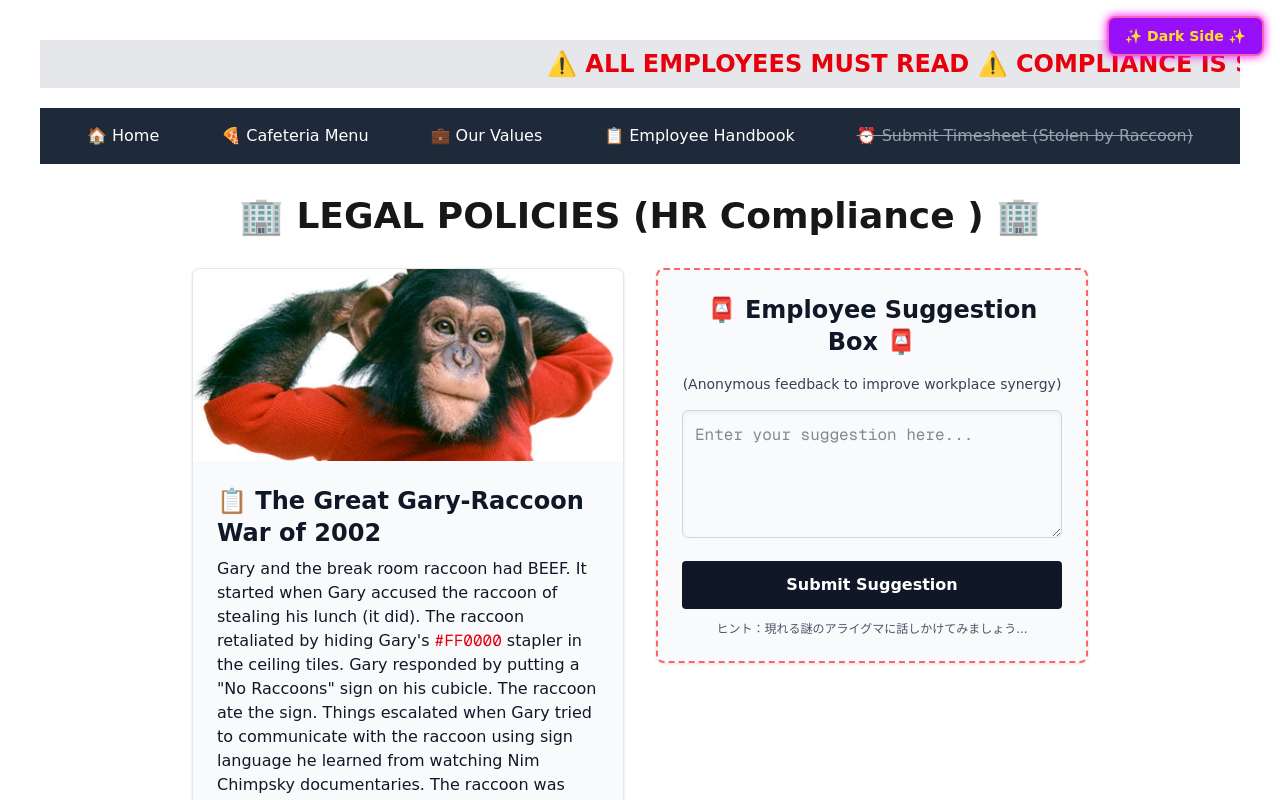
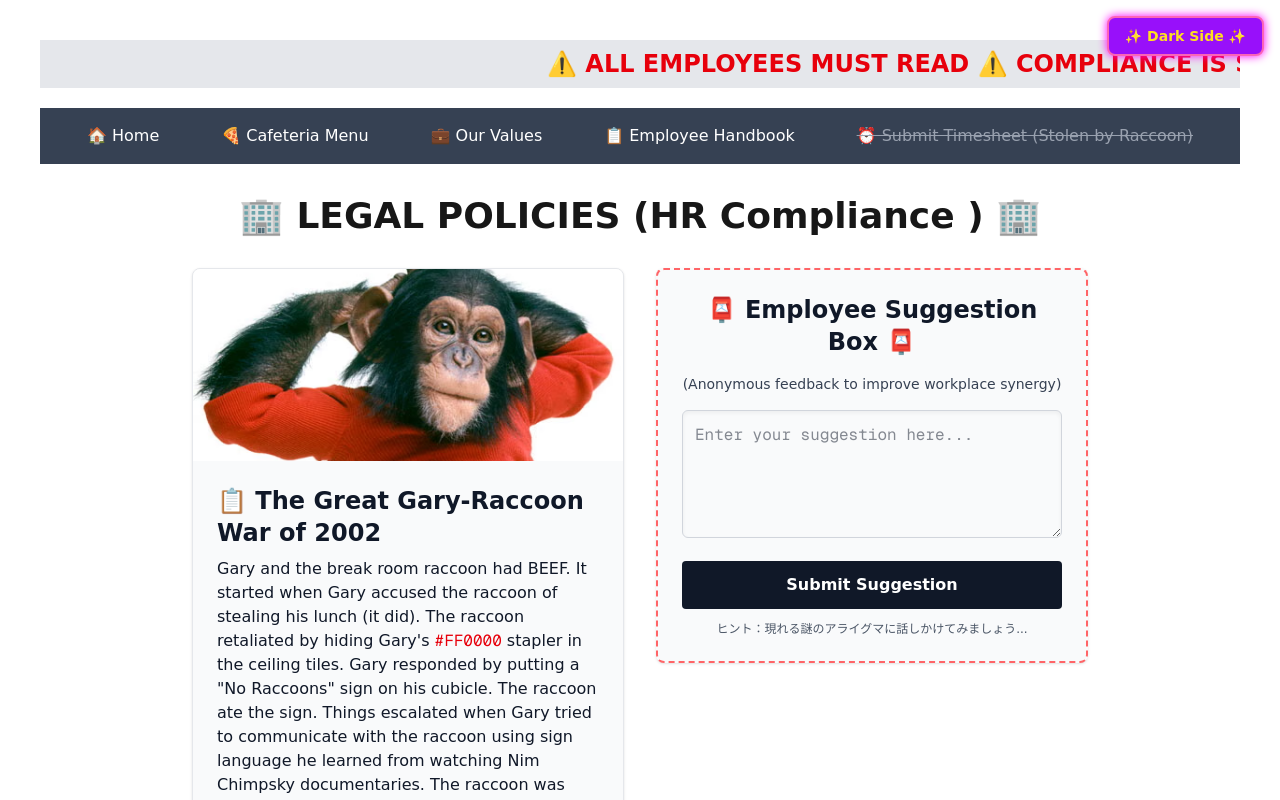
Before and after one commit to ANAS727189/TreasureHunt, a Next.js app: page /dashboard/policy in a window 1280 px wide. Shown: the top 800 px of the page. Built offline with nearby package versions, Linux system fonts and the light colour scheme.

Commit message:
fix: color2

```diff
--- a/app/dashboard/policy/page.tsx
+++ b/app/dashboard/policy/page.tsx
@@ -299,7 +299,7 @@ export default function PolicyPage() {
         </div>
       </div>
 
-      <nav className="bg-gray-800 text-white p-4 my-5 flex justify-around">
+      <nav className="bg-gray-700 text-white p-4 my-5 flex justify-around">
         <CringePdfLink label="🏠 Home" />
         <CringePdfLink label="🍕 Cafeteria Menu" />
         <CringePdfLink label="💼 Our Values" />
```
